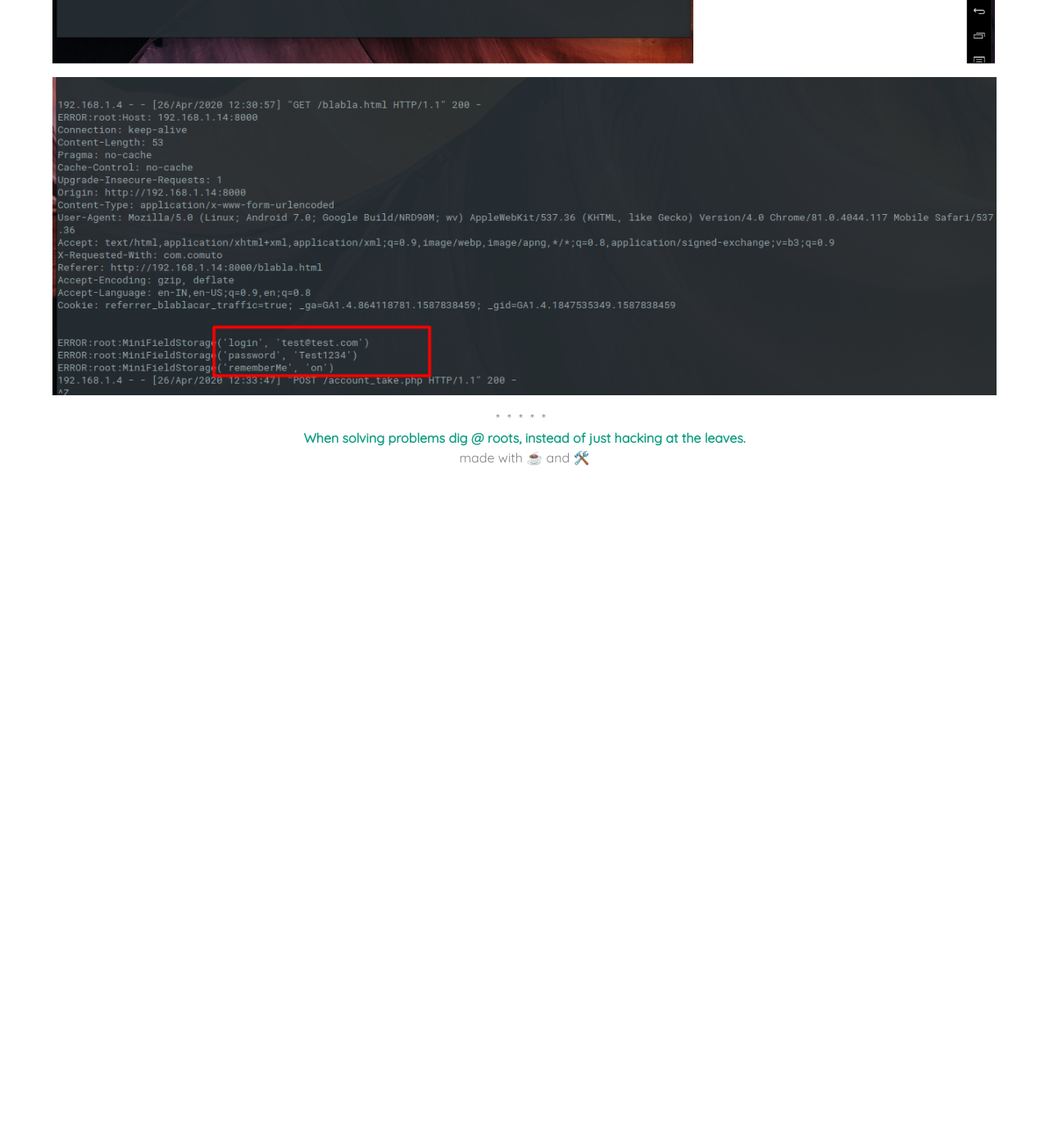
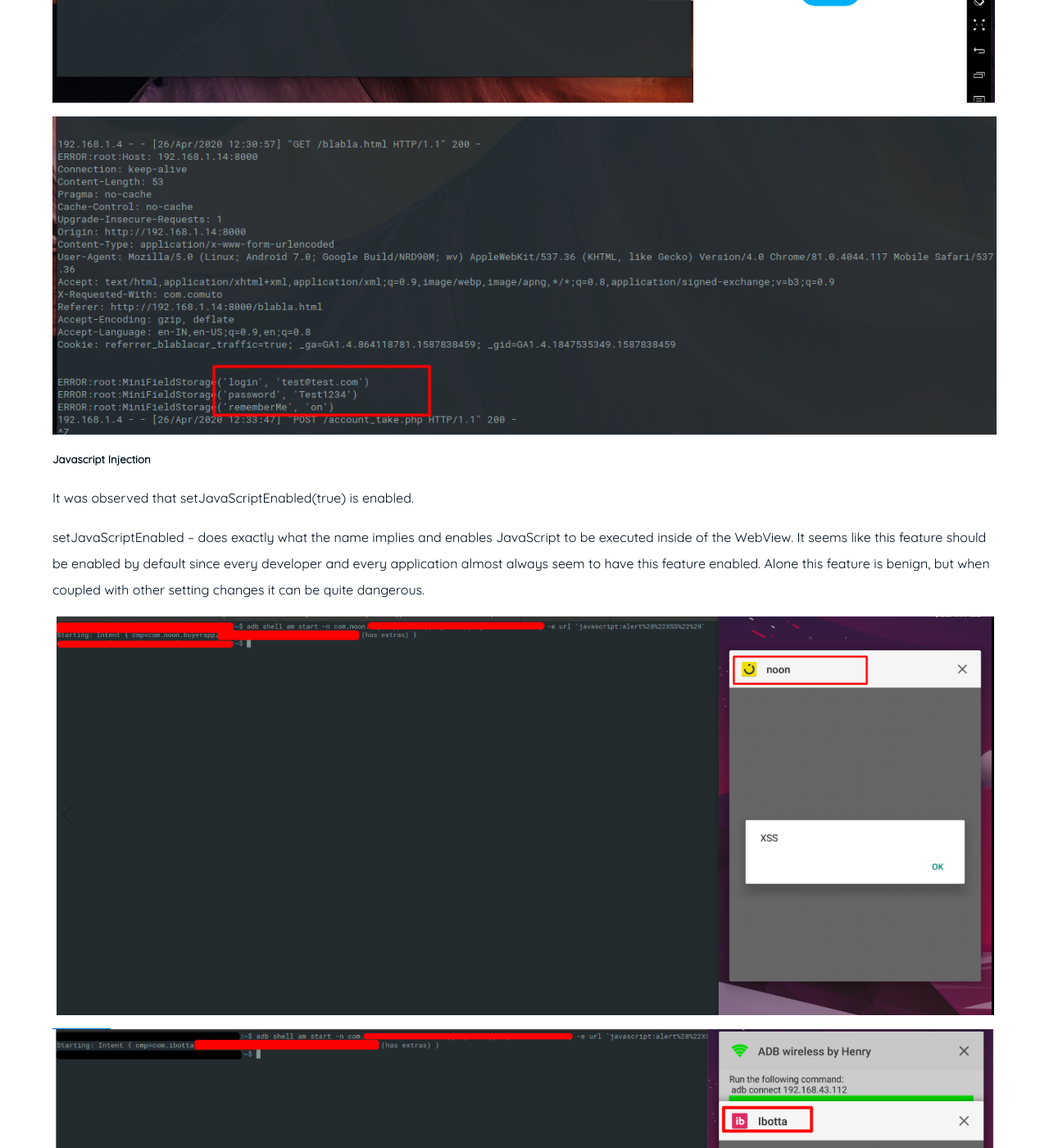
Before and after one commit to husinul/husinul.github.io, a Jekyll site: the page built from _posts/2020-09-04-Abusing Webviews in Android App.md, in a window 1280 px wide and 1400 px high, scrolled down 2346 px. Shown: the whole window at 82% size. Built offline with Jekyll 4.4.1, drawn with Linux system fonts in a browser that asks for light colours; before the commit the page ends 2976 px from its top, so only the background shows below that; some of the changed text lies outside the part shown.

Commit message:
Update 2020-09-04-Abusing Webviews in Android App.md

```diff
--- a/_posts/2020-09-04-Abusing Webviews in Android App.md
+++ b/_posts/2020-09-04-Abusing Webviews in Android App.md
@@ -19,9 +19,29 @@
 
 In file we can see that it opens attacker provided URLs. There is no validation on the url being passed to this activity and it can open any malicious url and present content to the user.
 
-##### Demonstrating Social Engineering Attack Using vulnerable WebViews
+##### Demonstrating Phishing Attack Using vulnerable WebViews
+
+Here attacker provide a Phishing URL through ADB, this can be achieved by other Applications in the Phone too.
 
 ![image1](/assets/img/blabla.png)
 
 
 ![image1](/assets/img/capture_post.png)
+
+##### Javascript Injection
+
+It was observed that setJavaScriptEnabled(true) is enabled.
+
+setJavaScriptEnabled – does exactly what the name implies and enables JavaScript to be executed inside of the WebView. It seems like this feature should be enabled by default since every developer and every application almost always seem to have this feature enabled. Alone this feature is benign, but when coupled with other setting changes it can be quite dangerous.
+
+![image1](/assets/img/noon.png)
+
+![image1](/assets/img/ibotta.png)
+
+### TLDR;
+
+**Abusing webviews** can be achieved if below settings are enabled
+
+- setJavaScriptEnabled(true)
+- setAllowFileAccessFromFileURLs(true)
+- setAllowUniversalAccessFromFileURLs(true)
```
